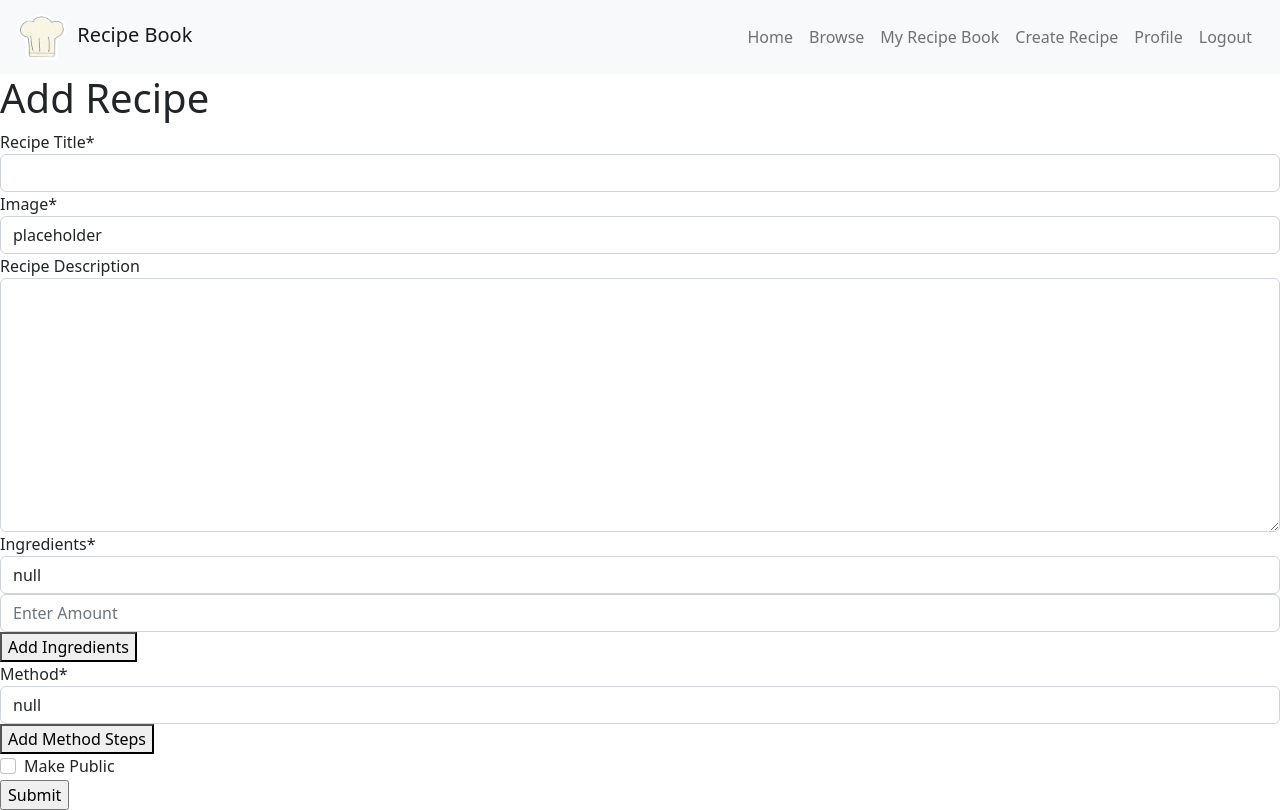
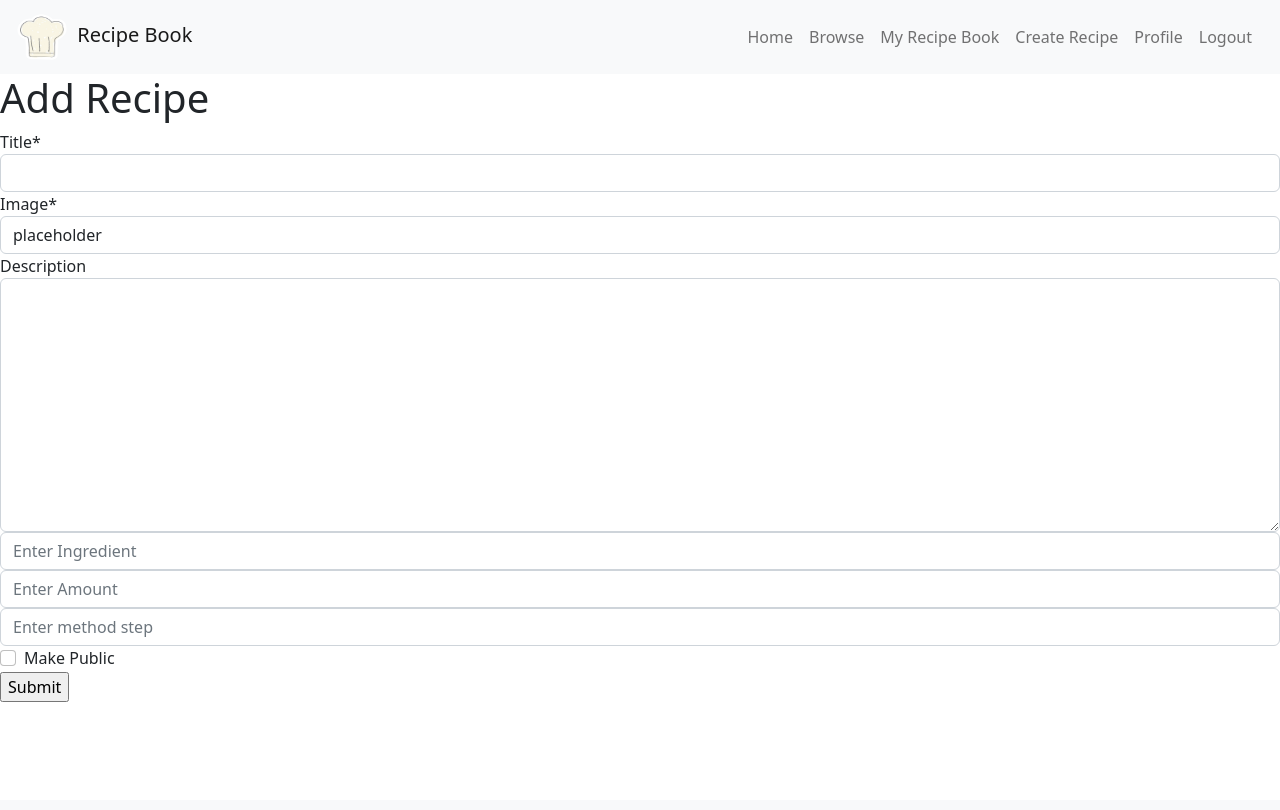
Before and after one commit to VictoriaParkes/recipe-book, a Django app: page /create_recipe/ in a window 1280 px wide. After the commit the page ends 702 px from the top, so only its background shows below. Run offline with Django 3.2, Linux system fonts and the light colour scheme; the visitor is signed in with stand-in values (Sample User, id 1); data that the repository does not hold is empty; parts of the project's set-up code (start-up, migrations or seed data) failed here and were passed over; some libraries are stand-ins or nearby versions.

Commit message:
Rewrite forms, complete CreateRecipe view for form submission and render form in template

```diff
--- a/recipes/forms.py
+++ b/recipes/forms.py
@@ -1,17 +1,27 @@
 from django import forms
-from django.forms import ModelForm, formset_factory, modelformset_factory, MultiWidget, MultiValueField, TextInput
+from django.forms import (
+    Form,
+    ModelForm,
+    MultiWidget,
+    MultiValueField,
+    MultipleChoiceField,
+    TextInput,
+    SelectMultiple,
+    formset_factory
+)
+from . import models
 from .models import Recipe
+from django_jsonform.widgets import JSONFormWidget
+
 
 class RecipeDetailsForm(ModelForm):
+
     class Meta:
         model = Recipe
-        fields = ('title', 'recipe_image', 'course', 'description', )
-        labels = {
-            'title': 'Recipe Title',
-            'recipe_image': 'Image',
-            'course': 'Course',
-            'description': 'Recipe Description'
-        }
+        fields = ['title', 'recipe_image', 'tags', 'description']
+
+        def __init__(self, *args, **kwargs):
+            super().__init__(*args, **kwargs)
 
 class IngredientsWidget(MultiWidget, TextInput):
     def __init__(self):
@@ -23,33 +33,32 @@
 
     def decompress(self, value):
         if value:
-            return value.split(' ')
+            return [value['ingredient'], value['amount']]
         return ['', '']
 
-# class IngredientsField(MultiValueField):
-#     widget = IngredientsWidget
+class IngredientsField(MultiValueField):
+    widget = IngredientsWidget()
 
-#     fields = (
-#         forms.CharField(),
-#         forms.CharField()
-#     )
+    def __init__(self, *args, **kwargs):
+        fields = [
+            forms.CharField(max_length=50),
+            forms.CharField(max_length=50)
+        ]
+        super().__init__(fields, *args, **kwargs)
 
-#     def compress(self, input_list):
-#         return ''.join(input_list)
+    def compress(self, input_list):
+        ingredients_dict = dict(ingredient = input_list[0], amount = input_list[1])
+        return ingredients_dict
 
-IngredientsFormset = modelformset_factory(
-    Recipe,
-    fields=('ingredients', ),
-    # extra=1,
-    widgets={'ingredients': IngredientsWidget()}
-)
+class IngredientsForm(Form):
+    ingredients = IngredientsField(label='')
 
-MethodFormset = modelformset_factory(
-    Recipe,
-    fields=('method', ),
-    # extra=1,
-    widgets={'method': TextInput()}
-)
+class MethodForm(Form):
+    method = forms.CharField(label='', widget=TextInput(attrs={'placeholder': 'Enter method step'}))
+
+IngredientsFormset = formset_factory(IngredientsForm)
+
+MethodFormset = formset_factory(MethodForm)
 
 class RequestPublish(ModelForm):
     class Meta:
@@ -58,3 +67,23 @@
         labels = {
             'publish_request': 'Make Public'
         }
+
+
+
+# class RecipeDetailsForm(ModelForm):
+#     class Meta:
+#         model = Recipe
+#         fields = ('title', 'recipe_image', 'course', 'description', )
+#         labels = {
+#             'title': 'Recipe Title',
+#             'recipe_image': 'Image',
+#             'course': 'Course',
+#             'description': 'Recipe Description'
+#         }
+
+# class RecipeAdminForm(ModelForm):
+#     class Meta:
+#         model = Recipe
+#         widgets = {
+#             'ingredients': IngredientsWidget(),
+#         }
--- a/recipes/urls.py
+++ b/recipes/urls.py
@@ -1,8 +1,9 @@
 from . import views
 from django.urls import path, include
-from .views import home
+from .views import home, CreateRecipe
 
 urlpatterns = [
     path('', home, name='home'),
-    path('create_recipe/', views.CreateRecipe.as_view(), name='create_recipe')
+    path('create_recipe/', views.CreateRecipe.as_view(), name='create_recipe'),
+    # path('create_recipe/', CreateRecipe, name='create_recipe'),
 ]
--- a/recipes/views.py
+++ b/recipes/views.py
@@ -5,9 +5,11 @@
 from django.views.generic.edit import CreateView  #, UpdateView
 from .models import Recipe
 from .forms import RecipeDetailsForm, IngredientsFormset, MethodFormset, RequestPublish
-# from django.contrib import messages
+from django.contrib import messages
 from django.contrib.auth.mixins import LoginRequiredMixin
-
+from django.urls import reverse_lazy
+# from django.contrib.auth.decorators import login_required
+import json
 
 def home(request):
 
@@ -18,19 +20,42 @@
 
     return render(request, template, context)
 
+class CreateRecipe(LoginRequiredMixin, CreateView):
+    """
+    Recipe Add View
+    """
+    model = Recipe
+    form_class = RecipeDetailsForm
+    template_name = 'create_recipe.html'
+    success_url = reverse_lazy('home')
 
-class CreateRecipe(CreateView):
+    def get_context_data(self, **kwargs):
+        context = super().get_context_data(**kwargs)
+        if self.request.POST:
+            context['ingredients_formset'] = IngredientsFormset(self.request.POST, prefix='ingredients')
+            context['method_formset'] = MethodFormset(self.request.POST, prefix='method')
+            context['request_publish'] = RequestPublish(self.request.POST, prefix='request')
+        else:
+            context['ingredients_formset'] = IngredientsFormset(prefix='ingredients')
+            context['method_formset'] = MethodFormset(prefix='method')
+            context['request_publish'] = RequestPublish(prefix='request')
+        return context
 
-    def get(self, request):
+    def form_valid(self, form):
+        context = self.get_context_data()
+        ingredients_formset = context['ingredients_formset']
+        method_formset = context['method_formset']
+        request_publish = context['request_publish']
 
-        return render(
-            request,
-            'create_recipe.html',
-            {
-                'page_title': 'Create Recipe',
-                'recipe_details_form': RecipeDetailsForm(prefix='details'),
-                'ingredients_formset': IngredientsFormset(prefix='ingredients'),
-                'method_formset': MethodFormset(prefix='method'),
-                'request_publish': RequestPublish(prefix='request')
-            },
-        )
+        if ingredients_formset.is_valid() and method_formset.is_valid() and request_publish.is_valid():
+            ingredients_input = ingredients_formset.cleaned_data
+            ingredients_json = json.dumps(ingredients_input)
+            method_input = method_formset.cleaned_data
+            method_json = json.dumps(method_input)
+
+            form.instance.author = self.request.user
+            form.instance.ingredients = ingredients_json
+            form.instance.method = method_json
+            form.instance.request_publish = request_publish
+            messages.success(self.request, "Recipe Successfully Created and Awaiting Approval")
+            return super().form_valid(form)
--- a/templates/create_recipe.html
+++ b/templates/create_recipe.html
@@ -4,21 +4,26 @@
 {% load crispy_forms_tags %}
 
 <h1>Add Recipe</h1>
-<form action="POST">
+<form method="POST">
     {% csrf_token %}
     <div>
-        {{ recipe_details_form | crispy }}
+        {{ form | crispy }}
     </div>
     <div>
-        <!-- {{ ingredients_formset.management_form | crispy }} -->
-        <table>
-            {{ ingredients_formset | crispy }}
-        </table>
-        <button>Add Ingredients</button>
+        {{ ingredients_formset.management_form }}
+    <table>
+        {% for form in ingredients_formset %}
+        {{ form | crispy }}
+        {% endfor %}
+    </table>
     </div>
     <div>
-        {{ method_formset | crispy }}
-        <button>Add Method Steps</button>
+        {{ method_formset.management_form }}
+    <table>
+        {% for form in method_formset %}
+        {{ form | crispy }}
+        {% endfor %}
+    </table>
     </div>
     <div>
         {{ request_publish | crispy }}
```
